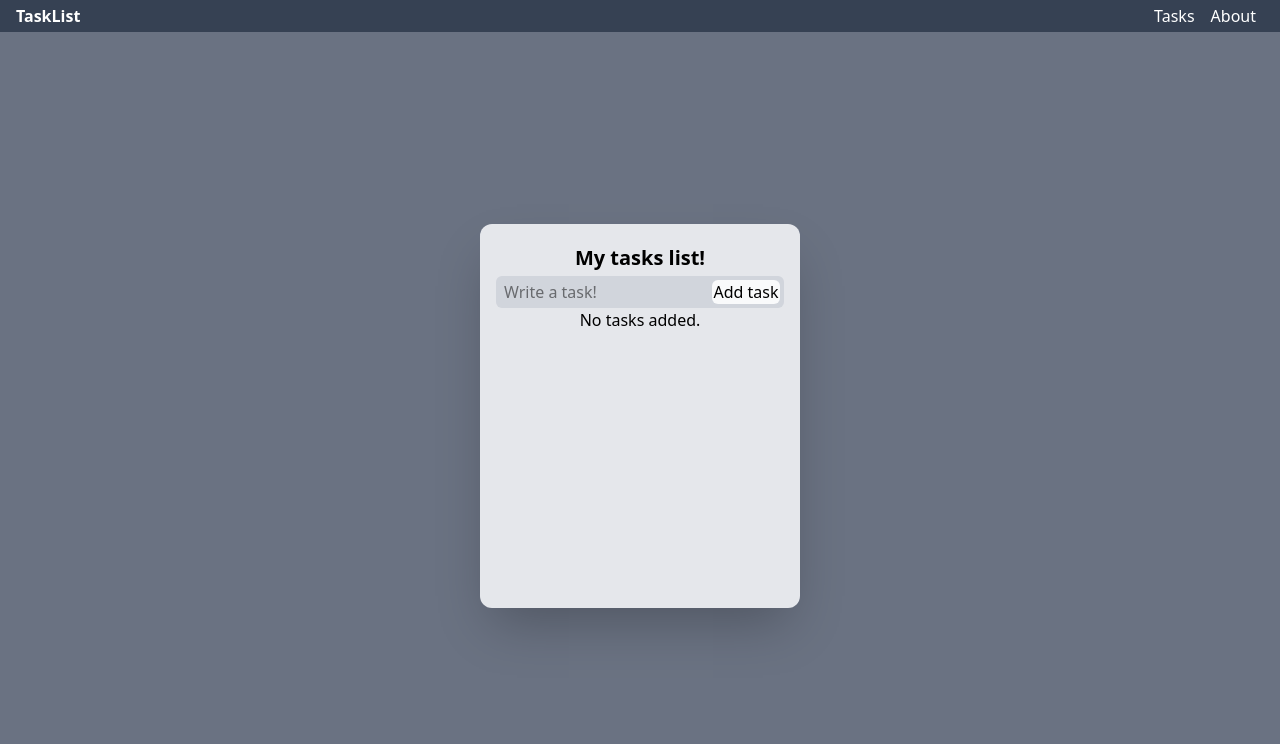
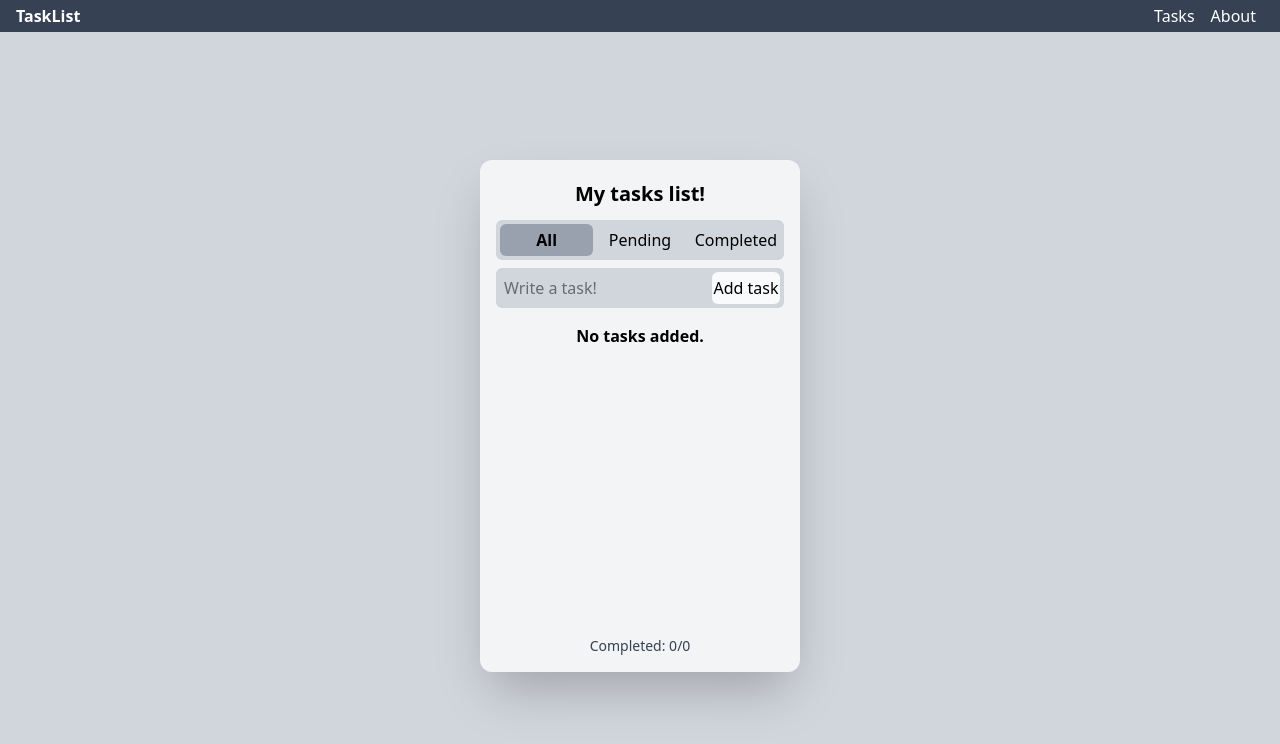
Before and after one commit to erfilho/learningVueJs, a Vue app: page / in a window 1280 px wide. Shown: the top 744 px of the page. Built offline with nearby package versions, Linux system fonts and the light colour scheme.

Commit message:
feat: added filters to tasks, with counter for completed tasks, refactored about page in english

```diff
--- a/src/stores/useTaskStore.js
+++ b/src/stores/useTaskStore.js
@@ -3,6 +3,7 @@ import { defineStore } from "pinia";
 export const useTasksStore = defineStore("tasks", {
   state: () => ({
     taskList: [],
+    filter: "all", // 'all' || 'completed' || 'pending'
   }),
   actions: {
     addTask(title) {
@@ -20,5 +21,21 @@ export const useTasksStore = defineStore("tasks", {
     loadTasks(savedTasks) {
       this.taskList = savedTasks;
     },
+    setFilter(newFilter) {
+      this.filter = newFilter;
+    },
+  },
+  getters: {
+    filteredTasks(state) {
+      if (state.filter === "completed") {
+        return state.taskList.filter((t) => t.finalized);
+      } else if (state.filter === "pending") {
+        return state.taskList.filter((t) => !t.finalized);
+      }
+      return state.taskList;
+    },
+    completedCount(state) {
+      return state.taskList.filter((t) => t.finalized).length;
+    },
   },
 });
--- a/src/views/AboutView.vue
+++ b/src/views/AboutView.vue
@@ -1,7 +1,17 @@
 <template>
-  <div class="container">
-    <h1>Sobre o Projeto</h1>
-    <p>Este é um projeto de lista de tarefas feito com Vue 3 + Vite.</p>
-    <RouterLink to="/">← Voltar para a lista</RouterLink>
+  <div class="h-dvh w-full bg-gray-300 flex items-center justify-center px-4">
+    <div
+      class="w-1/4 h-2/3 bg-gray-100 rounded-xl shadow-2xl p-4 flex flex-col items-center"
+    >
+      <h1 class="text-2xl font-bold mb-4 text-gray-800">About the project</h1>
+      <p class="text-gray-700 mb-4">
+        &nbsp This is a to-do list project developed while studying Vue 3, Vite
+        and Pinia. It uses Composition API, local storage saving and styling
+        with Tailwind CSS.
+      </p>
+      <RouterLink to="/" class="text-blue-600 hover:underline font-medium">
+        Back to tasks
+      </RouterLink>
+    </div>
   </div>
 </template>
--- a/src/views/TasksView.vue
+++ b/src/views/TasksView.vue
@@ -1,13 +1,38 @@
 <template>
   <div
-    class="w-full h-dvh bg-gray-500 flex flex-col justify-center items-center"
+    class="w-full h-dvh bg-gray-300 flex flex-col justify-center items-center"
   >
     <div
-      class="w-1/4 h-1/2 bg-gray-200 rounded-xl shadow-2xl p-4 flex flex-col items-center"
+      class="w-1/4 h-2/3 bg-gray-100 rounded-xl shadow-2xl p-4 flex flex-col items-center"
     >
       <h1 class="text-xl font-bold my-1">{{ title }}</h1>
+      <div
+        class="w-full h-10 my-2 bg-gray-300 rounded-md p-1 flex flex-row justify-between items-center"
+      >
+        <button
+          class="px-2 py-1 rounded-md w-1/3 cursor-pointer"
+          :class="{ 'bg-gray-400 font-semibold': store.filter === 'all' }"
+          @click="store.setFilter('all')"
+        >
+          All
+        </button>
+        <button
+          class="px-2 py-1 rounded-md w-1/3 cursor-pointer"
+          :class="{ 'bg-gray-400 font-semibold': store.filter === 'pending' }"
+          @click="store.setFilter('pending')"
+        >
+          Pending
+        </button>
+        <button
+          class="px-2 py-1 rounded-md w-1/3 cursor-pointer"
+          :class="{ 'bg-gray-400 font-semibold': store.filter === 'completed' }"
+          @click="store.setFilter('completed')"
+        >
+          Completed
+        </button>
+      </div>
 
-      <div class="flex flex-row w-full h-8 bg-gray-300 rounded-md gap-2 p-1">
+      <div class="flex flex-row w-full h-10 bg-gray-300 rounded-md gap-2 p-1">
         <input
           class="w-3/4 px-1"
           v-model="newTask"
@@ -21,16 +46,23 @@
         </button>
       </div>
 
-      <p v-if="store.taskList.length === 0">No tasks added.</p>
+      <div class="flex-grow w-full overflow-auto items-center flex flex-col">
+        <p class="font-bold my-4" v-if="store.taskList.length === 0">
+          No tasks added.
+        </p>
 
         <ul class="list-none p-0 w-full">
           <TaskItem
-          v-for="(task, index) in store.taskList"
+            v-for="(task, index) in store.filteredTasks"
             :key="index"
             :task="task"
             @remove="removeTask(index)"
           />
         </ul>
+      </div>
+      <p class="text-sm text-gray-700 mt-2 justify-self-end">
+        Completed: {{ store.completedCount }}/{{ store.taskList.length }}
+      </p>
     </div>
   </div>
 </template>
@@ -58,7 +90,7 @@ function removeTask(index) {
 onMounted(() => {
   const savedTasks = localStorage.getItem("myTasks");
   if (savedTasks) {
-    store.loadTasks(JSON.stringify(savedTasks));
+    store.loadTasks(JSON.parse(savedTasks));
   }
 });
 
```
Lines whose indentation alone changed are shown as unchanged.
